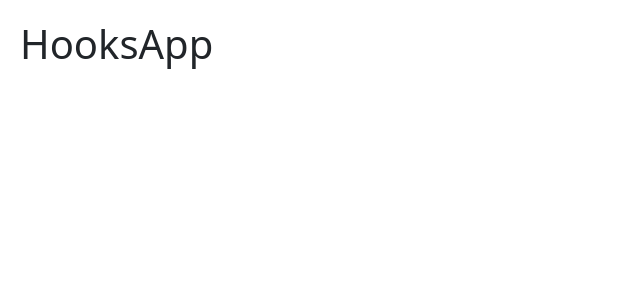
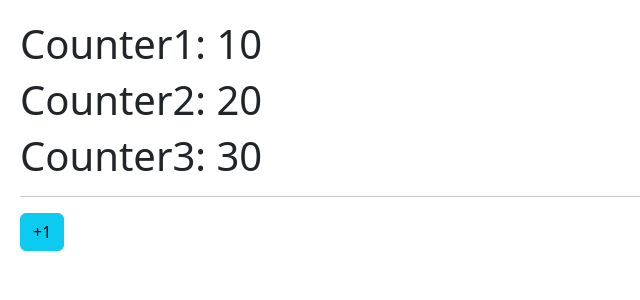
Before and after one commit to Jafmatute/React-JS, a React (Vite) app in the folder 05-hook-app/: page / in a window 1280 px wide. Shown: the top 300 px of the page, without its empty margins (0-640 px from the left). Built offline with nearby package versions, Linux system fonts and the light colour scheme.

Commit message:
useState

```diff
--- /dev/null
+++ b/05-hook-app/src/01-useState/CounterApp.jsx
@@ -0,0 +1,35 @@
+import {useState} from "react";
+
+const CounterApp = () => {
+
+    const [state, setCounter] = useState({
+        counter1:10,
+        counter2:20,
+        counter3:30
+    });
+
+    const {counter1, counter2, counter3} = state;
+    const incrementCounter1 = (value) => {
+
+        setCounter({
+            ...state,
+            counter1: counter1 + value,
+        });
+
+    }
+
+    return (
+
+        <>
+            <h1>Counter1: {counter1}</h1>
+            <h1>Counter2: {counter2}</h1>
+            <h1>Counter3: {counter3}</h1>
+            <hr />
+
+            <button className="btn btn-info" onClick={()=> incrementCounter1(1)} >+1</button>
+
+        </>
+
+    )}
+
+export default CounterApp;
--- a/05-hook-app/src/HooksApp.jsx
+++ b/05-hook-app/src/HooksApp.jsx
@@ -1,5 +1,3 @@
-import React from 'react';
-
 const HooksApp = () => (
     <>
     <h1>HooksApp</h1>
--- a/05-hook-app/src/main.jsx
+++ b/05-hook-app/src/main.jsx
@@ -2,9 +2,11 @@ import React from 'react'
 import ReactDOM from 'react-dom/client'
 import './index.css'
 import HooksApp from "./HooksApp.jsx";
+import CounterApp from "./01-useState/CounterApp.jsx";
+
 
 ReactDOM.createRoot(document.getElementById('root')).render(
   <React.StrictMode>
-    <HooksApp />
+    <CounterApp />
   </React.StrictMode>,
 )
```
